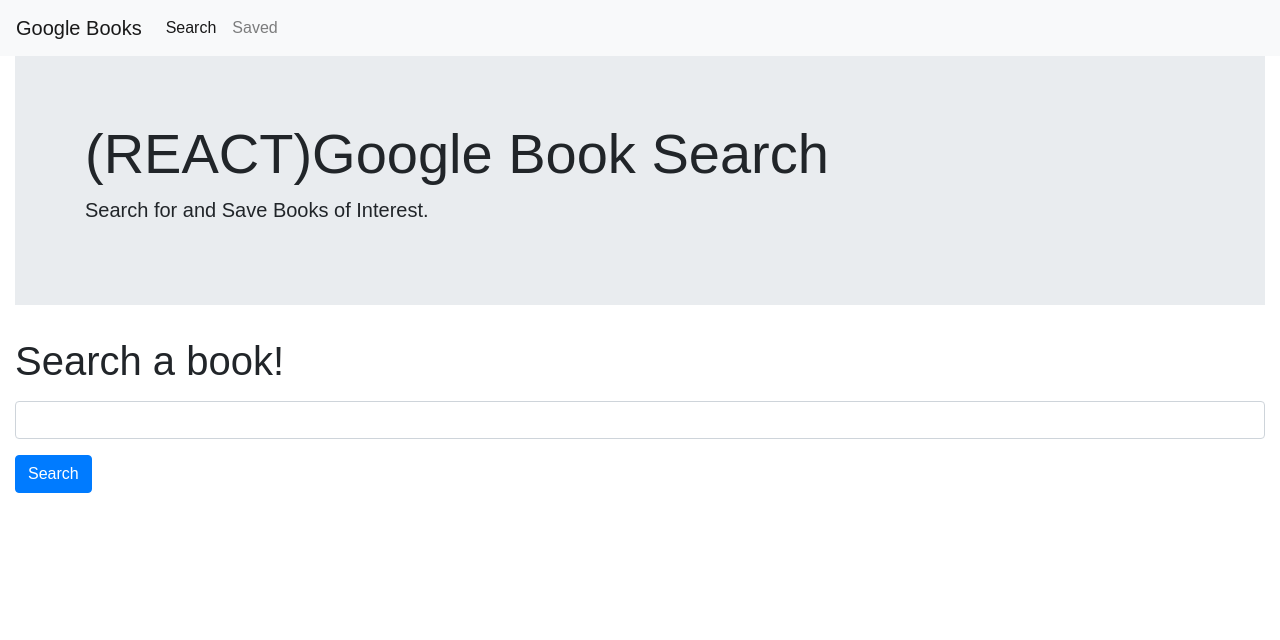
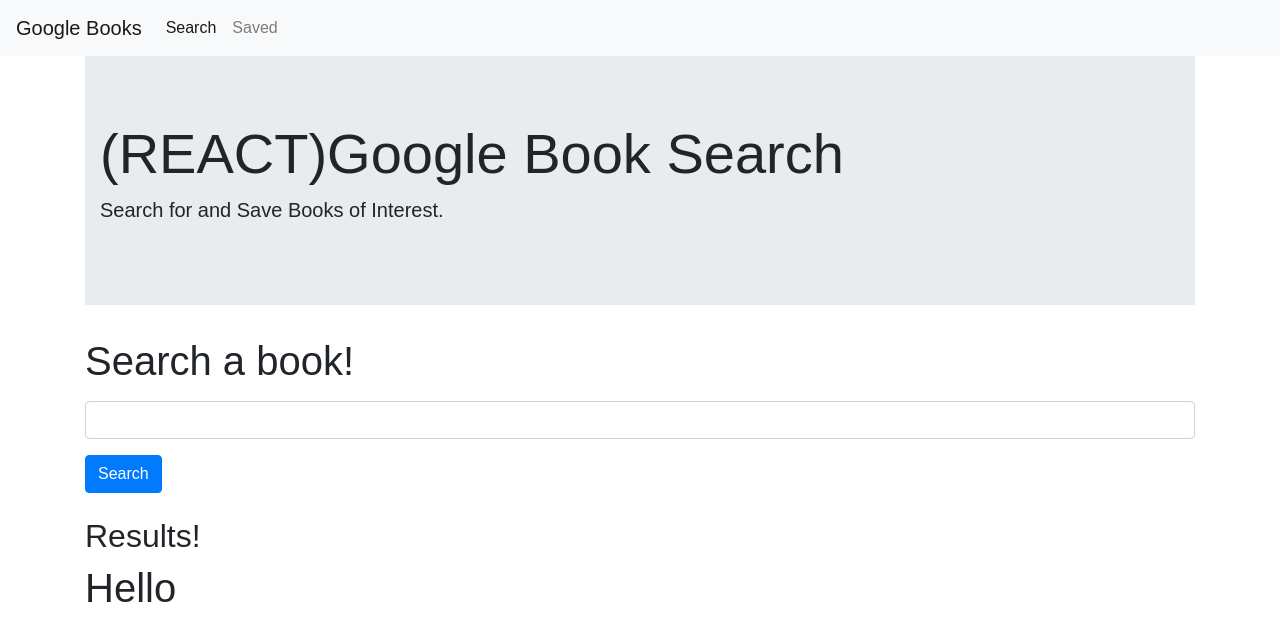
Before and after one commit to Cherjios/google-search-books, a React (Create React App) app in the folder client/: page / in a window 1280 px wide. Shown: the top 640 px of the page. Built offline with nearby package versions, Linux system fonts and the light colour scheme.

Commit message:
adding result card to components

```diff
--- a/client/src/App.js
+++ b/client/src/App.js
@@ -3,16 +3,26 @@
 import Navbar from "./components/navbar"
 import Jumbotron from "./components/Jumbotron";
 import FormSearchBook from "./components/Form"
+import ResultCard from "./components/ResultCard"
 
 function App() {
   return (
    //Start adding elements here
    <div>
      <Navbar />
-     <div className="col">
+     <div className="container">
      <Jumbotron />
      <FormSearchBook />
+     <br />
+       <h2>Results!</h2>
+       <div>
+         <ResultCard />
+       </div>
+
+
      </div>
+
+
 
 
 
--- /dev/null
+++ b/client/src/components/ResultCard/index.js
@@ -0,0 +1,10 @@
+import React from "react";
+import "./style.css"
+
+function ResultCard (){
+    return (
+<h1>Hello</h1>
+    );
+}
+
+export default ResultCard
```
Also changed, not shown: client/src/components/ResultCard/style.css (added).
